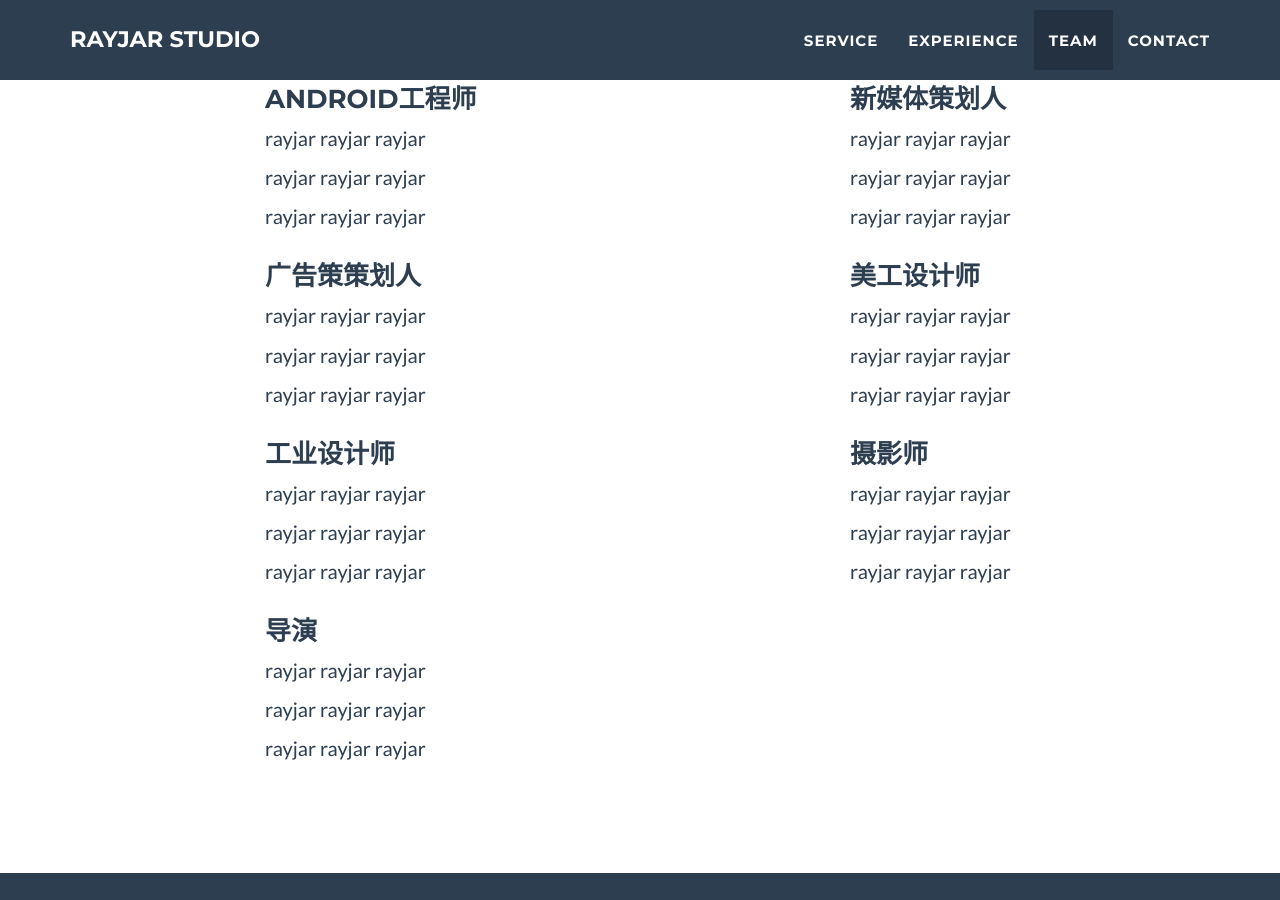
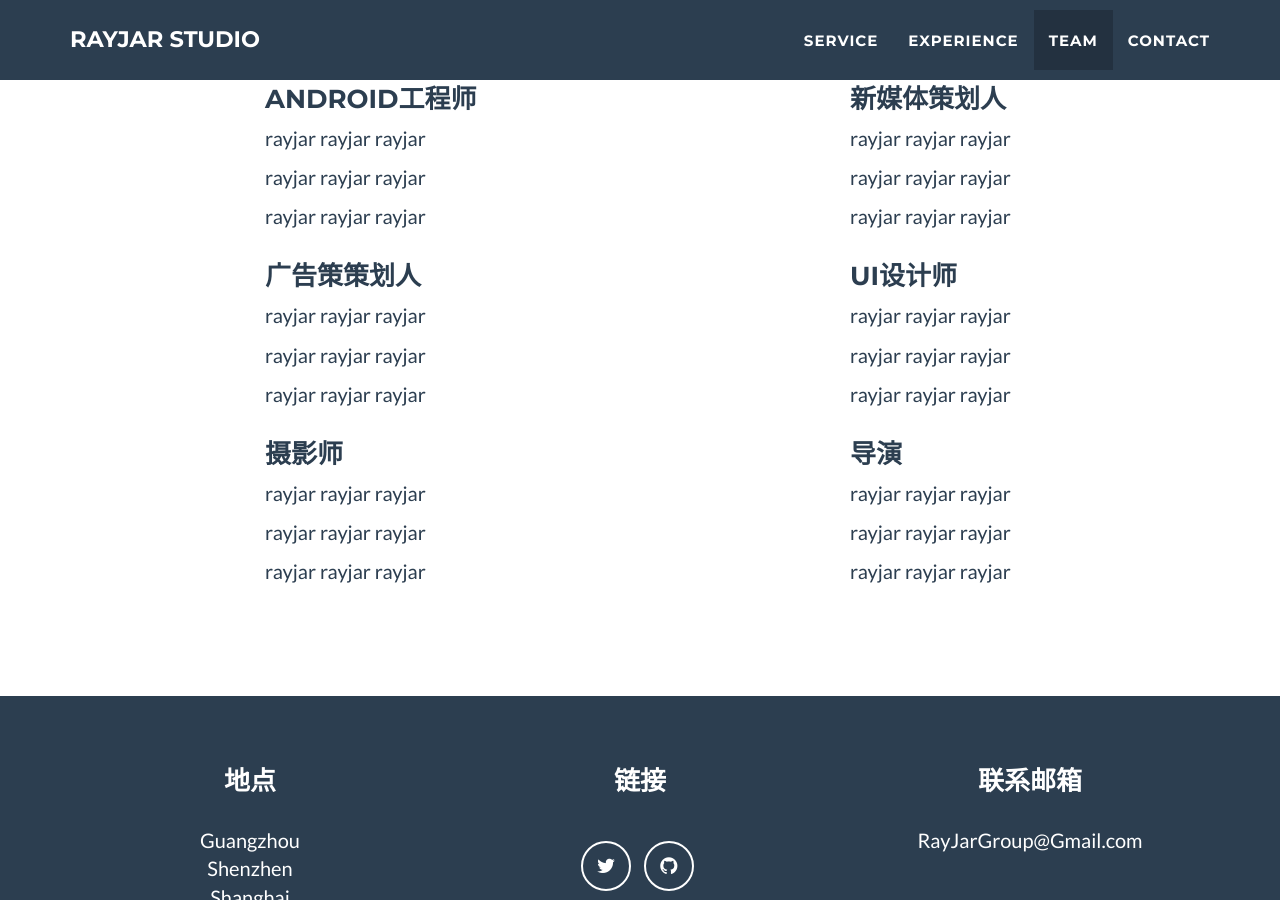
Before and after one commit to rayjar/rayjar.github.io, a Jekyll site: the page built from index.html, in a window 1280 px wide and 900 px high, scrolled down 3245 px. Built offline with Jekyll 4.4.1, drawn with Linux system fonts in a browser that asks for light colours.

Commit message:
fix srvices

```diff
--- a/_includes/team.html
+++ b/_includes/team.html
@@ -51,13 +51,7 @@
                 <p>rayjar rayjar rayjar</p>
             </div>
             <div class="col-lg-4 col-lg-offset-2">
-                <h3>美工设计师</h3>
-                <p>rayjar rayjar rayjar</p>
-                <p>rayjar rayjar rayjar</p>
-                <p>rayjar rayjar rayjar</p>
-            </div>
-            <div class="col-lg-4 col-lg-offset-2">
-                <h3>工业设计师</h3>
+                <h3>UI设计师</h3>
                 <p>rayjar rayjar rayjar</p>
                 <p>rayjar rayjar rayjar</p>
                 <p>rayjar rayjar rayjar</p>
```
